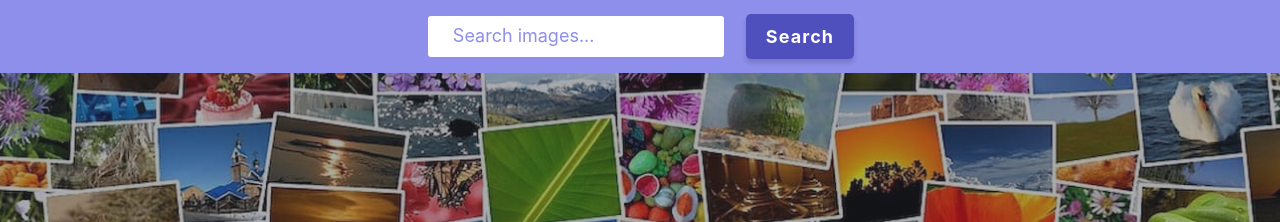
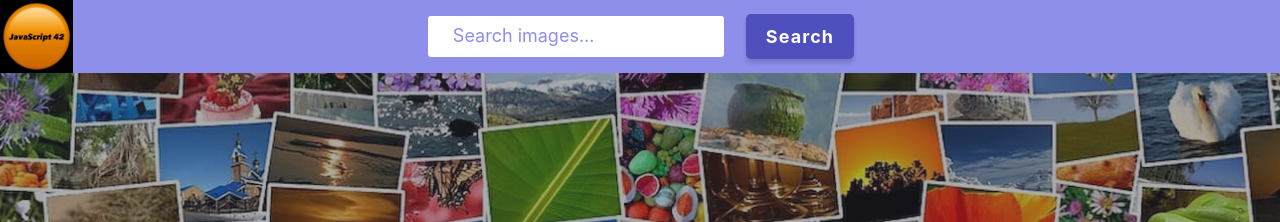
Before and after one commit to vsdmitriy17/goit-js-hw-11, a website built with Parcel: page src/index.html in a window 1280 px wide. Shown: the top 222 px of the page. Built offline with nearby package versions, Linux system fonts and the light colour scheme; what notiflix, simplelightbox would draw is missing.

Commit message:
forma/logo

```diff
--- a/src/sass/_task_1.scss
+++ b/src/sass/_task_1.scss
@@ -54,6 +54,11 @@
     padding-top: 14px;
     padding-bottom: 14px;
     width: 100%;
+
+    background-image: url(../images/logo.png); /* Изображение для фона*/
+    background-repeat: no-repeat; /* Не множить*/
+    background-position: left; /* Центрировать*/
+    background-size:contain; /* заполнить блок полностью */
 }
 
 .form__input {
```
Also changed, not shown: src/images/logo.png (added).
